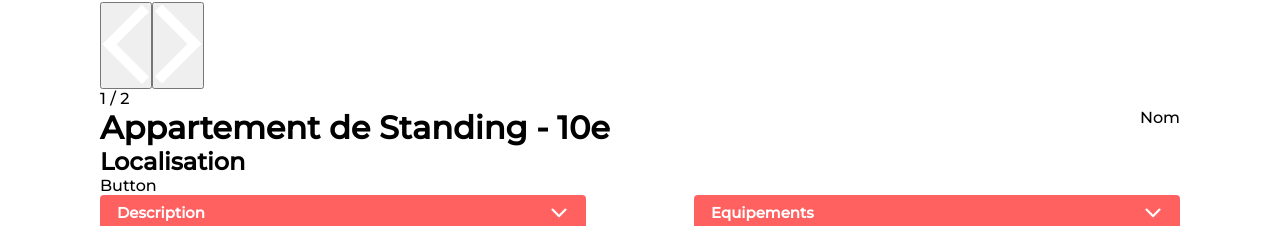
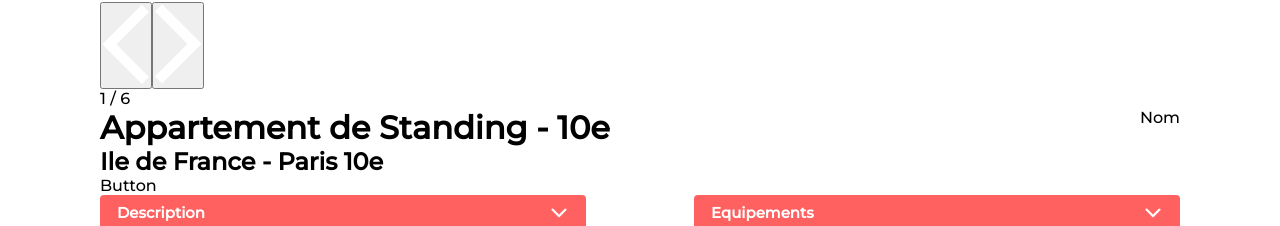
Before and after one commit to Juju8888A/OC-Kasa, a React (Create React App) app: page /location/0979876d in a window 1280 px wide. Shown: the part 642-868 px from the top of the page. Built offline with nearby package versions, Linux system fonts and the light colour scheme.

Commit message:
page location : ajout localité + données description et équipements (données sous forme de liste)

```diff
--- a/src/components/Carrousel/Carrousel.jsx
+++ b/src/components/Carrousel/Carrousel.jsx
@@ -31,7 +31,7 @@ const Carrousel = ({ images }) => {
           <img src={arrowRight} alt={`${index + 1}`} />
         </button>
       </div>
-      <div className="slide-number">{index + 1} / 2 </div>
+      <div className="slide-number">{index + 1} / {images.length} </div>
 
     </div>
   );
--- a/src/pages/Location.jsx
+++ b/src/pages/Location.jsx
@@ -36,7 +36,7 @@ const Location = () => {
           <div className="info-container">
             <div className="info-location">
               <h1>{apartment.title}</h1>
-              <h2>Localisation</h2>
+              <h2>{apartment.location}</h2>
               <div>
                 <ul>
                   <li>Button</li>
@@ -54,8 +54,8 @@ const Location = () => {
             </div>
           </div>
           <div className="collapse-location">
-            <Collapse title="Description" content="" />
-            <Collapse title="Equipements" content="" />
+            <Collapse title="Description" content={apartment.description} />
+            <Collapse title="Equipements" content={<ul>{apartment.equipments.map((equipement, index) => <li key={index}>{equipement}</li>)}</ul>} />
           </div>
         </div>
       </main>
```
